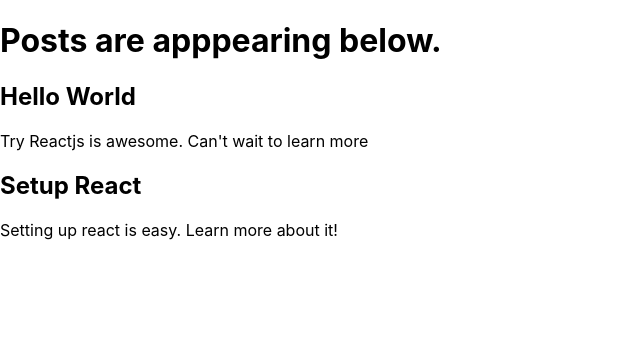
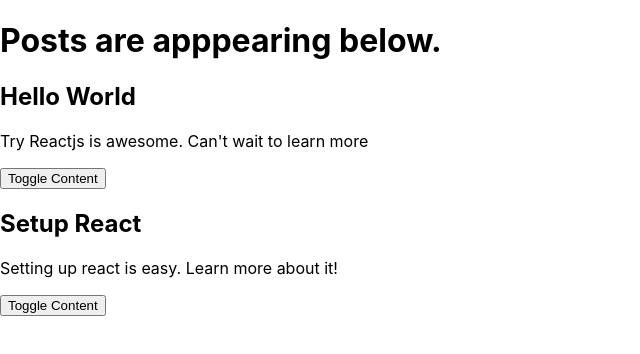
Before and after one commit to Alexmhack/try-react, a React (Create React App) app in the folder try-reactjs/: page / in a window 1280 px wide. Shown: the top 354 px of the page, without its empty margins (0-640 px from the left). Built offline with nearby package versions, Linux system fonts and the light colour scheme.

Commit message:
use state to toggle content"

```diff
--- a/try-reactjs/src/posts/PostDetail.js
+++ b/try-reactjs/src/posts/PostDetail.js
@@ -4,6 +4,17 @@ class PostDetail extends Component {
 	constructor (props) {
 		super(props)
 		this.titleWasClicked = this.titleWasClicked.bind(this)
+		this.toggleContent = this.toggleContent.bind(this)
+		this.state = { // state belongs to this component
+			showContent: true
+		}
+	}
+
+	toggleContent (event) {
+		event.preventDefault()
+		this.setState({
+			showContent: !this.state.showContent	// not the current showContent state value
+		})
 	}
 
 	titleWasClicked (event) {
@@ -13,11 +24,13 @@ class PostDetail extends Component {
 
 	render () {
 		const {post} = this.props
+		const {showContent} = this.state
 
 		return (
 			<div >
 				<h2 onClick={this.titleWasClicked}>{post.title}</h2>
-				<p>{post.content}</p>
+				{showContent === true ? <p>{post.content}</p> : ""}
+				<button onClick={this.toggleContent}>Toggle Content</button>
 			</div>
 		)
 	}
```
